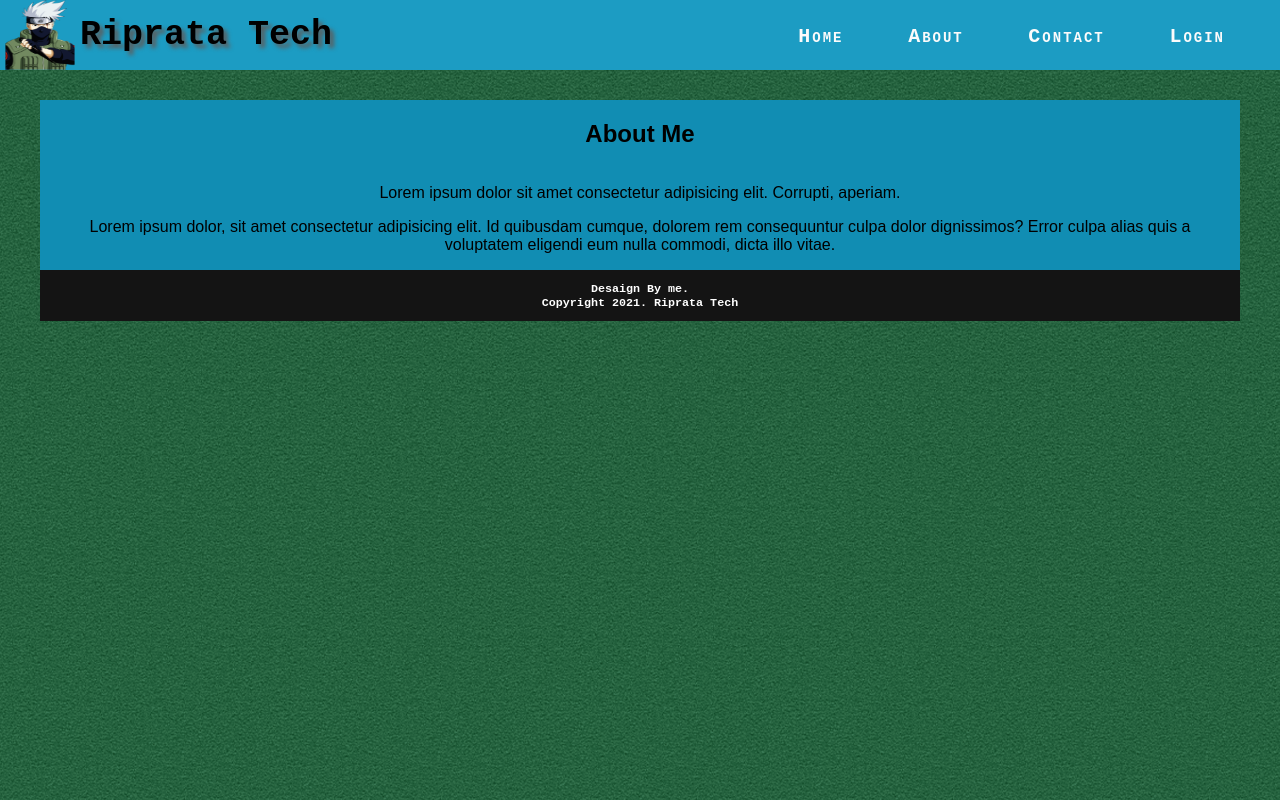
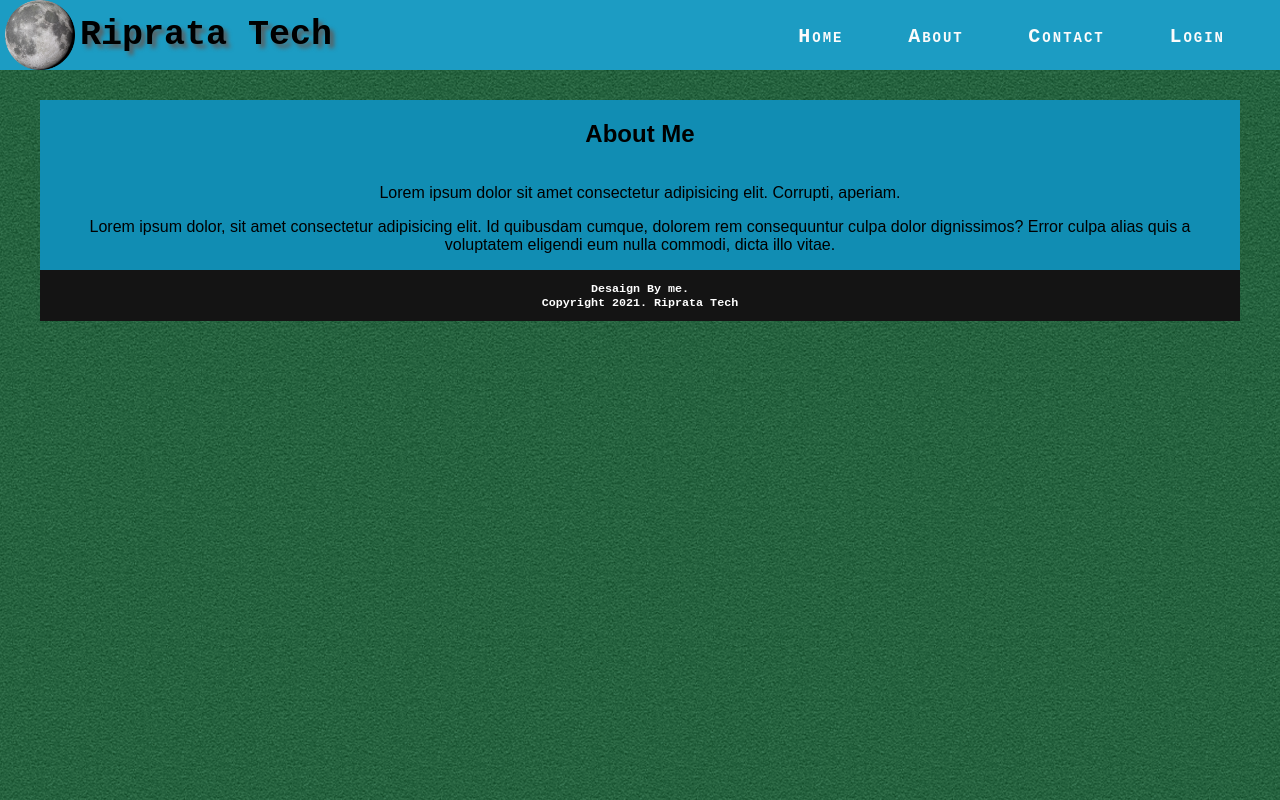
Before and after one commit to yanyiik99/yanyiik99.github.io, a plain HTML site: page about.html in a window 1280 px wide. Drawn offline with Linux system fonts and the light colour scheme.

Commit message:
mengganti seluruh logo moon

```diff
--- a/about.html
+++ b/about.html
@@ -9,7 +9,7 @@
 </head>
 <body>
     <div class="header">
-        <img src="img/kakashi.png" title="logo">
+        <img src="img/moon.png" title="logo">
         <h2>Riprata Tech</h2>
         <ul class="navigasi">
             <li class="list"><a href="index.html">Home</a></li>
```
Also changed, not shown: contact.html (+1 -1 lines), login.html (+1 -1 lines).
